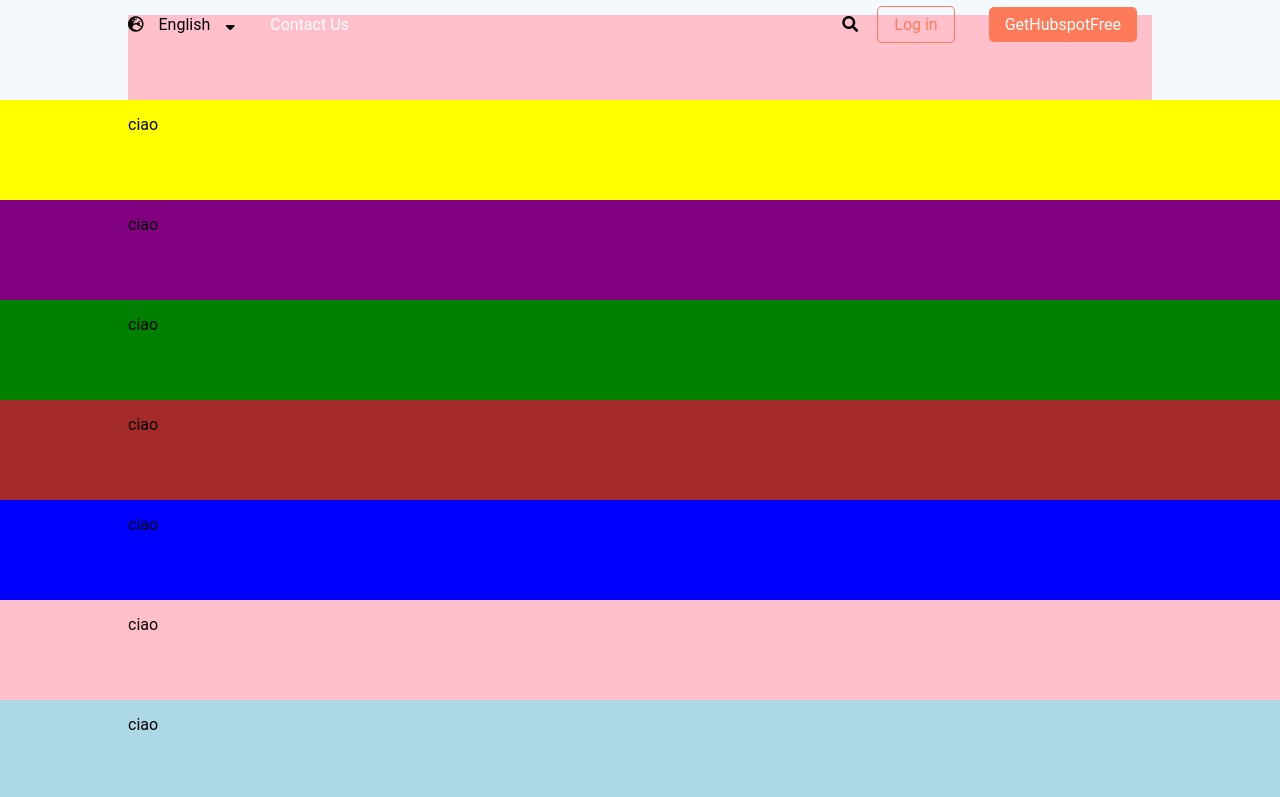
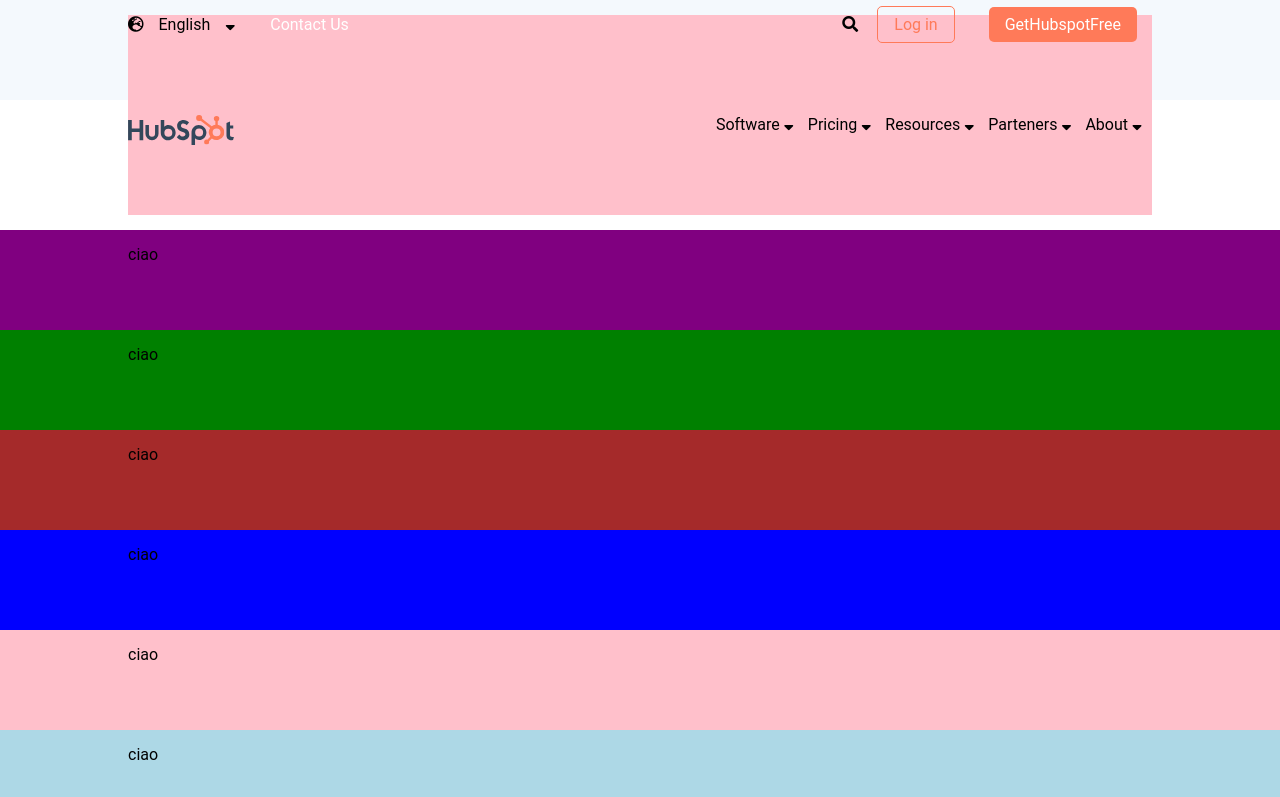
Before and after one commit to fazioandreaf/htmlcss-hubspot, a plain HTML site: page index.html in a window 1280 px wide. Shown: the top 797 px of the page. Drawn offline with Linux system fonts and the light colour scheme.

Commit message:
Bozza nav fatto

```diff
--- a/css/main.css
+++ b/css/main.css
@@ -23,7 +23,7 @@ a {
 header span, a {
   margin: 0 15px;
 }
-.right-header {
+.right-header, nav .row ul li {
   display: inline-block;
 }
 .right-header {
@@ -39,16 +39,31 @@ header span, a {
   color: white;
   border: none;
 }
-
 .row::after {
   display: table;
   content: "";
   clear: both;
 }
+nav>.row {
+  text-align: right;
+}
+nav .row img {
+  float: left;
+}
 nav {
-  height: 100px;
-  background-color: yellow;
 }
+nav .row ul {
+  text-decoration: none;
+}
+nav .row ul li {
+  padding-right: 10px;
+}
+nav .row ul li::after {
+  font-family: "Font Awesome 5 Free";
+  font-weight: 900;
+  content: " \f0dd";
+}
+
 .jumbotron {
   height: 100px;
   background-color: purple;
--- a/index.html
+++ b/index.html
@@ -20,7 +20,16 @@
       </div>
     </header>
     <nav>
-      ciao
+      <div class="row">
+        <img src="img/logo.svg" alt="">
+        <ul>
+          <li>Software</li>
+          <li>Pricing</li>
+          <li>Resources</li>
+          <li>Parteners</li>
+          <li>About</li>
+        </ul>
+      </div>
     </nav>
     <div class="jumbotron">
       ciao
```
